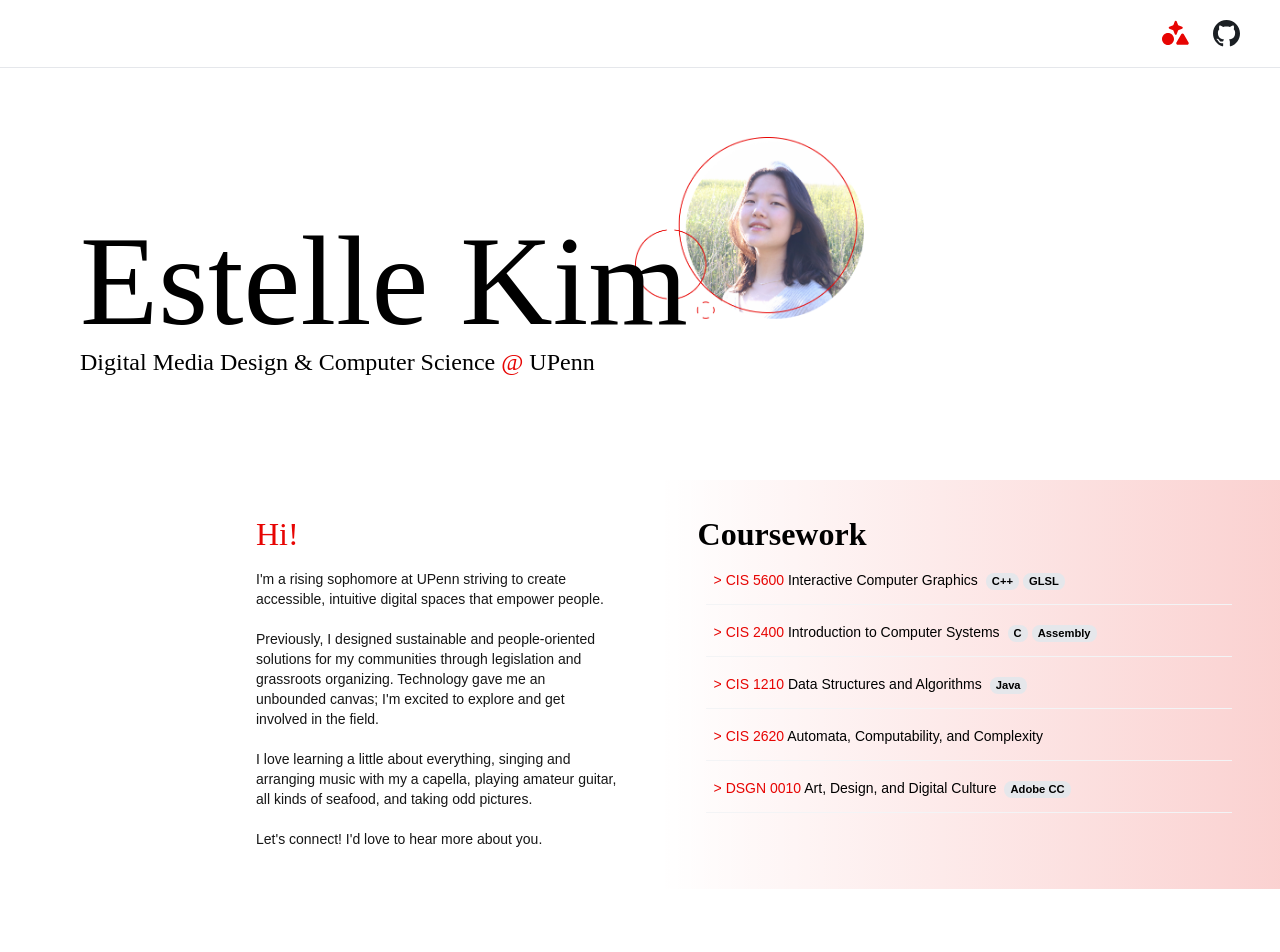
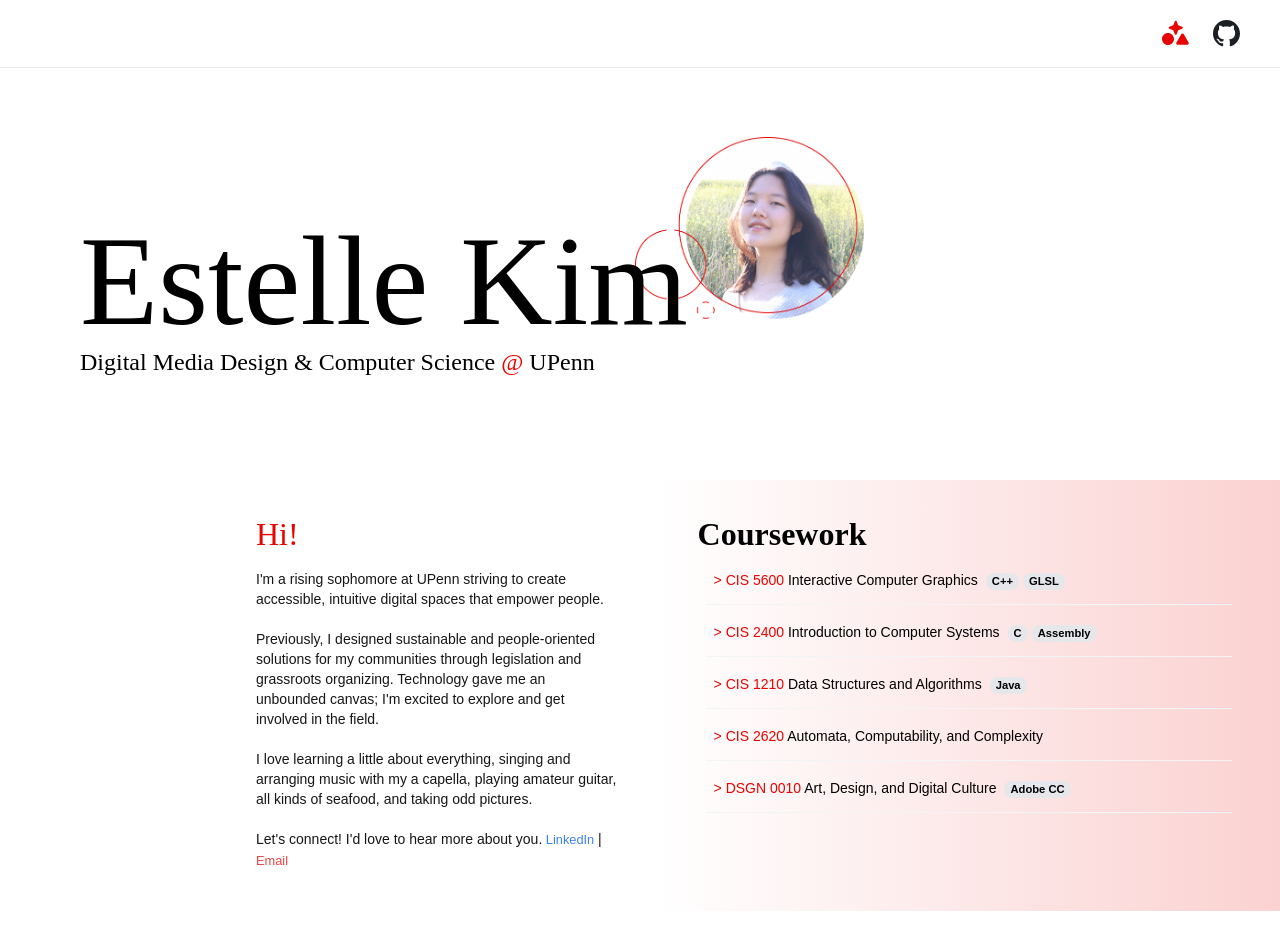
Before and after one commit to kimestelle/my-portfolio, a Next.js app: page / in a window 1280 px wide. Shown: the top 952 px of the page. Built offline with nearby package versions, Linux system fonts and the light colour scheme; a web font is replaced by a local one.

Commit message:
added linkedin

```diff
--- a/src/app/components/Me.tsx
+++ b/src/app/components/Me.tsx
@@ -14,6 +14,8 @@ export default function Me() {
                 I love learning a little about everything, singing and arranging music with my a capella, playing amateur guitar, all kinds of seafood, and taking odd pictures.
                 <br/><br/>
                 Let&apos;s connect! I&apos;d love to hear more about you.
+
+                <span><a href='https://www.linkedin.com/in/estelle-kim-41b1b7218/' target="_blank" className='text-blue-500 text-[0.8rem]'> LinkedIn</a></span> | <span><a href='https://www.linkedin.com/in/estelle-kim-41b1b7218/' target="_blank" className='text-red-500 text-[0.8rem]'>Email</a></span>
                 </p>
         </div>
     )
```
